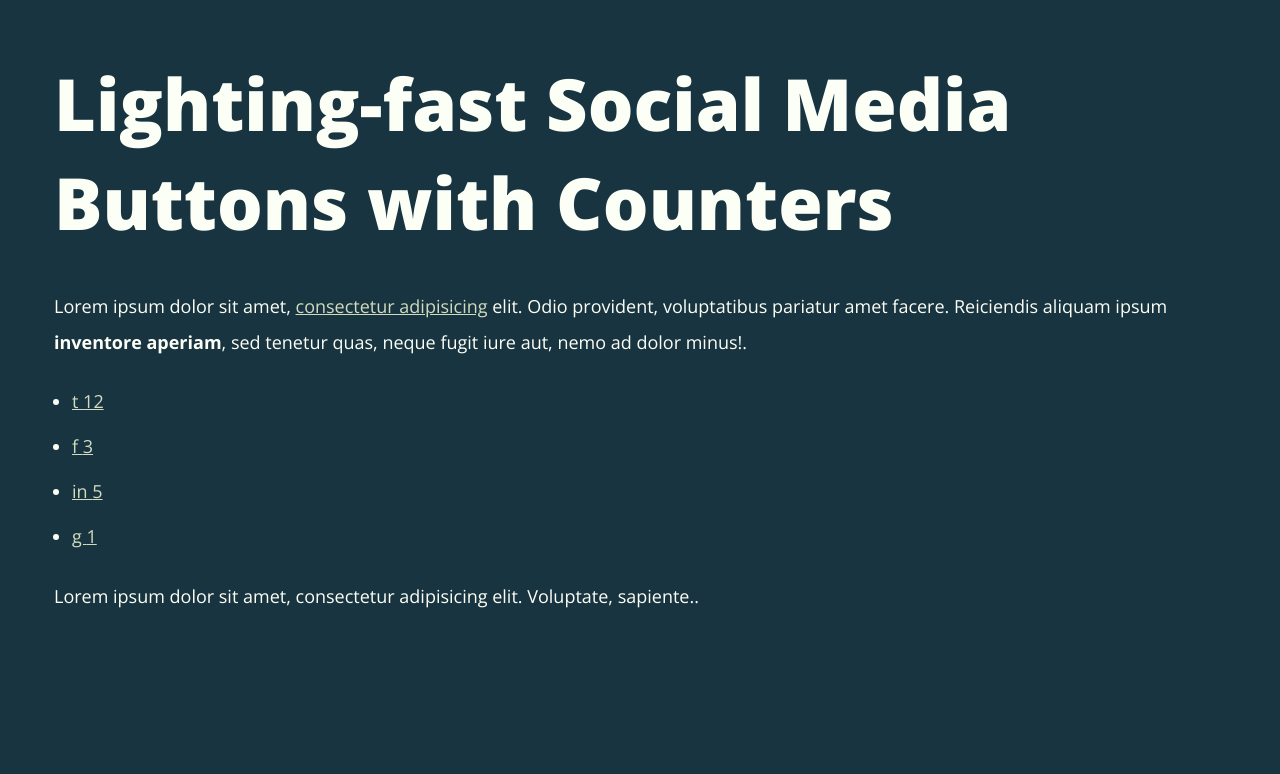
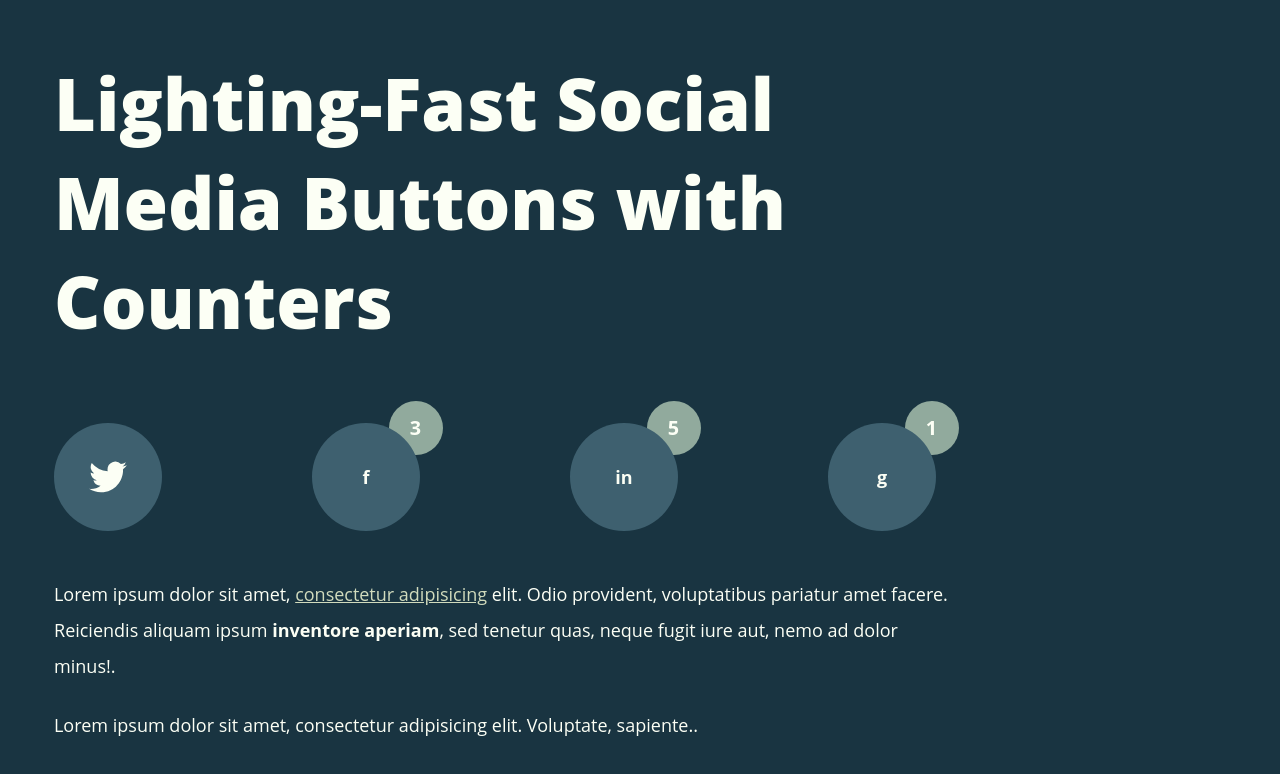
Before and after one commit to xfiveco/fast-social-media-buttons, a website with bundled scripts: page index.html in a window 1280 px wide. Built offline with nearby package versions, Linux system fonts and the light colour scheme.

Commit message:
Styling for social media buttons

```diff
--- /dev/null
+++ b/assets/scss/_components.layout.scss
@@ -0,0 +1,5 @@
+// Layout
+
+.c-container {
+  max-width: 900px;
+}
--- /dev/null
+++ b/assets/scss/_components.share-buttons.scss
@@ -0,0 +1,50 @@
+// Share Buttons
+
+.c-share-buttons {
+  display: flex;
+  flex-wrap: nowrap;
+  justify-content: space-between;
+  margin: 4rem 1rem 2rem 0;
+}
+
+.c-share-buttons__button {
+  background: $color-medium-blue;
+  border-radius: 100%;
+  color: $color-white;
+  display: block;
+  font-weight: bold;
+  height: 6rem;
+  line-height: 6rem;
+  position: relative;
+  text-align: center;
+  text-decoration: none;
+  width: 6rem;
+}
+
+.c-share-buttons__icon {
+  fill: $color-white;
+  height: 35%;
+  left: 50%;
+  position: absolute;
+  top: 50%;
+  transform: translateX(-50%) translateY(-50%);
+  width: 35%;
+}
+
+.c-share-buttons__counter {
+  background: $color-medium-green;
+  border-radius: 100%;
+  color: $color-white;
+  display: block;
+  font-size: 1.1rem;
+  font-weight: bold;
+  height: 3rem;
+  line-height: 3rem;
+  position: absolute;
+  right: -1.25rem;
+  text-align: center;
+  text-decoration: none;
+  top: -1.25rem;
+  width: 3rem;
+  z-index: -1;
+}
--- a/assets/scss/_elements.hr.scss
+++ b/assets/scss/_elements.hr.scss
@@ -1,3 +1,5 @@
+// Horizontal line
+
 hr {
   background-color: $color-border;
   border: 0;
--- a/assets/scss/_elements.links.scss
+++ b/assets/scss/_elements.links.scss
@@ -1,5 +1,4 @@
 // Links
-//------------------------------------------------------------------------------
 
 a {
   color: $color-link;
--- a/assets/scss/_elements.lists.scss
+++ b/assets/scss/_elements.lists.scss
@@ -1,3 +1,4 @@
+// Lists
 
 li {
   margin-bottom: 0.5rem;
--- a/assets/scss/_elements.page.scss
+++ b/assets/scss/_elements.page.scss
@@ -1,5 +1,4 @@
 // Page
-//------------------------------------------------------------------------------
 
 html {
   background-color: $color-bg;
--- a/assets/scss/_generic.box-sizing.scss
+++ b/assets/scss/_generic.box-sizing.scss
@@ -1,5 +1,4 @@
 // Box-sizing
-//------------------------------------------------------------------------------
 
 /**
  * Set the global `box-sizing` state to `border-box`.
--- a/assets/scss/_generic.reset.scss
+++ b/assets/scss/_generic.reset.scss
@@ -1,5 +1,4 @@
 // Reset
-//------------------------------------------------------------------------------
 
 /**
  * As well as using normalize.css, it is often advantageous to remove all
--- a/assets/scss/_generic.shared.scss
+++ b/assets/scss/_generic.shared.scss
@@ -1,5 +1,4 @@
 // Shared
-//------------------------------------------------------------------------------
 
 /**
  * Where `margin-bottom` is concerned,this value will be the same as the
--- /dev/null
+++ b/assets/scss/_objects.list-bare.scss
@@ -0,0 +1,7 @@
+// Remove bullets and indents from lists
+
+.o-list-bare {
+  list-style: none;
+  margin: 0;
+  padding: 0;
+}
--- a/assets/scss/_settings.colors.scss
+++ b/assets/scss/_settings.colors.scss
@@ -1,6 +1,4 @@
-
 // Colors
-//------------------------------------------------------------------------------
 
 $color-dark-blue: #193441;
 $color-medium-blue: #3E606F;
--- a/assets/scss/_settings.global.scss
+++ b/assets/scss/_settings.global.scss
@@ -1,6 +1,4 @@
-
 // Settings global
-//------------------------------------------------------------------------------
 
 // Font definitions
 $font-open-sans: "Open Sans", sans-serif !default;
--- a/assets/scss/_tools.mixins.scss
+++ b/assets/scss/_tools.mixins.scss
@@ -1,6 +1,4 @@
-
 // Mixins
-//------------------------------------------------------------------------------
 
 /* 320px */
 @mixin bp-small {
--- a/assets/scss/_trumps.clearfix.scss
+++ b/assets/scss/_trumps.clearfix.scss
@@ -1,6 +1,4 @@
-
 // Clearfix
-//------------------------------------------------------------------------------
 
 // Use with @extend %clearfix;
 %clearfix {
--- a/assets/scss/_trumps.utilities.scss
+++ b/assets/scss/_trumps.utilities.scss
@@ -1,10 +1,7 @@
-
 // Utilities
-//------------------------------------------------------------------------------
 
 /* Hide visually but not from screen readers */
 // Allow important defs in utility class
-// scss-lint:disable ImportantRule
 .u-hide {
   left: -9999em !important;
   position: absolute !important;
--- a/assets/scss/main.scss
+++ b/assets/scss/main.scss
@@ -1,9 +1,7 @@
-/* =========================================================================
-
-    Project: Fast Social Media Buttons
-    Author: Xfive
-
-   ========================================================================= */
+/*
+  Project: Fast Social Media Buttons
+  Author: Xfive
+ */
 
 @import "settings.colors";
 @import "settings.global";
@@ -21,6 +19,11 @@
 @import "elements.lists";
 @import "elements.page";
 
+@import "objects.list-bare";
+
+@import "components.layout";
+@import "components.share-buttons";
+
 @import "trumps.clearfix";
 @import "trumps.utilities";
 
--- a/index.html
+++ b/index.html
@@ -2,55 +2,61 @@
 <html lang="en">
 <head>
   <meta charset="utf-8">
-  <title>Lighting-fast Social Media Buttons with Counters</title>
+  <title>Lighting-Fast Social Media Buttons with Counters</title>
   <meta name="description" content="Lighting-fast Social Media Buttons with Counters"/>
-  <link href='https://fonts.googleapis.com/css?family=Open+Sans:400,700,800,400italic' rel='stylesheet' type='text/css'>
+  <!-- <link href='https://fonts.googleapis.com/css?family=Open+Sans:400,700,800,400italic' rel='stylesheet' type='text/css'> -->
   <link href="dist/css/main.css" rel="stylesheet" type="text/css">
   <meta name="viewport" content="width=device-width, initial-scale=1">
 </head>
 <body>
+  <svg style="position: absolute; width: 0; height: 0;" width="0" height="0" version="1.1" xmlns="http://www.w3.org/2000/svg" xmlns:xlink="http://www.w3.org/1999/xlink">
+  <defs>
+    <symbol id="c-icon--twitter" viewBox="0 0 100 81.22">
+      <title>Twitter</title>
+      <path d="M89.72,29.63c0.06,0.89.06,1.78,0.06,2.67,0,27.09-20.62,58.31-58.31,58.31A57.92,57.92,0,0,1,0,81.41a42.52,42.52,0,0,0,4.95.25,41,41,0,0,0,25.44-8.76A20.53,20.53,0,0,1,11.23,58.69,25.77,25.77,0,0,0,15.1,59a21.7,21.7,0,0,0,5.39-.7A20.5,20.5,0,0,1,4.06,38.2V37.94a20.66,20.66,0,0,0,9.26,2.6A20.53,20.53,0,0,1,7,13.13,58.26,58.26,0,0,0,49.24,34.58a23.19,23.19,0,0,1-.51-4.69,20.51,20.51,0,0,1,35.47-14,40.35,40.35,0,0,0,13-4.95,20.43,20.43,0,0,1-9,11.29A41.05,41.05,0,0,0,100,19,44,44,0,0,1,89.72,29.63Z" transform="translate(0 -9.39)" />
+    </symbol>
+  </defs>
+  </svg>
   <div class="c-container">
-    <h1>Lighting-fast Social Media Buttons with Counters</h1>
-    <p>Lorem ipsum dolor sit amet, <a href="#">consectetur adipisicing</a> elit. Odio provident, voluptatibus pariatur amet facere. Reiciendis aliquam ipsum <strong>inventore aperiam</strong>, sed tenetur quas, neque fugit iure aut, nemo ad dolor minus!.</p>
-    <ul>
+    <h1>Lighting-Fast Social Media Buttons with Counters</h1>
+    <ul class="o-list-bare c-share-buttons">
       <li>
-        <a href="#" class="button">
-          t
-          <span class="counter">
-            12
-          </span>
+        <a href="#" class="c-share-buttons__button">
+          <svg class="c-share-buttons__icon">
+            <use xlink:href="#c-icon--twitter"></use>
+          </svg>
         </a>
       </li>
       <li>
-        <a href="#" class="button">
+        <a href="#" class="c-share-buttons__button">
           f
-          <span class="counter">
+          <span class="c-share-buttons__counter">
             3
           </span>
         </a>
       </li>
       <li>
-        <a href="#" class="button">
+        <a href="#" class="c-share-buttons__button">
           in
-          <span class="counter">
+          <span class="c-share-buttons__counter">
             5
           </span>
         </a>
       </li>
       <li>
-        <a href="#" class="button">
+        <a href="#" class="c-share-buttons__button">
           g
-          <span class="counter">
+          <span class="c-share-buttons__counter">
             1
           </span>
         </a>
       </li>
     </ul>
+    <p>Lorem ipsum dolor sit amet, <a href="#">consectetur adipisicing</a> elit. Odio provident, voluptatibus pariatur amet facere. Reiciendis aliquam ipsum <strong>inventore aperiam</strong>, sed tenetur quas, neque fugit iure aut, nemo ad dolor minus!.</p>
     <p>Lorem ipsum dolor sit amet, consectetur adipisicing elit. Voluptate, sapiente..</p>
-
 
   </div>
   <!-- / .c-container -->
-  <script src="//www.xfive.co/wp-content/themes/xfive/dist/js/bundle.js" async></script>
+  <script src="dist/js/bundle.js" async></script>
 </body>
 </html>
```
Also changed, not shown: dist/css/main.css, 1 other file.
